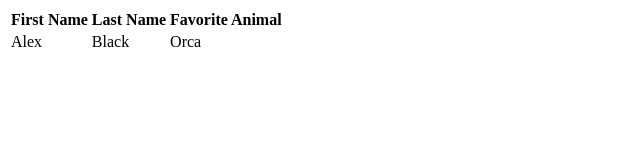
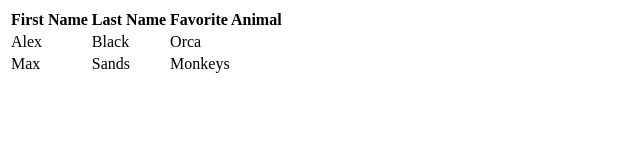
Before and after one commit to maxsands1503/23rd-HTML-Exercises, a plain HTML site: page html-exercise/favorites.html in a window 1280 px wide. Shown: the whole page, without its empty margins (0-640 px from the left). Drawn offline with Linux system fonts and the light colour scheme.

Commit message:
I added my code

```diff
--- a/html-exercise/favorites.html
+++ b/html-exercise/favorites.html
@@ -14,6 +14,11 @@
           <td>Black</td>
           <td>Orca</td>
         </tr>
+        <tr>
+          <td>Max</td>
+          <td>Sands</td>
+          <td>Monkeys</td>
+        </tr>
       </tbody>
 
     </table>
```
